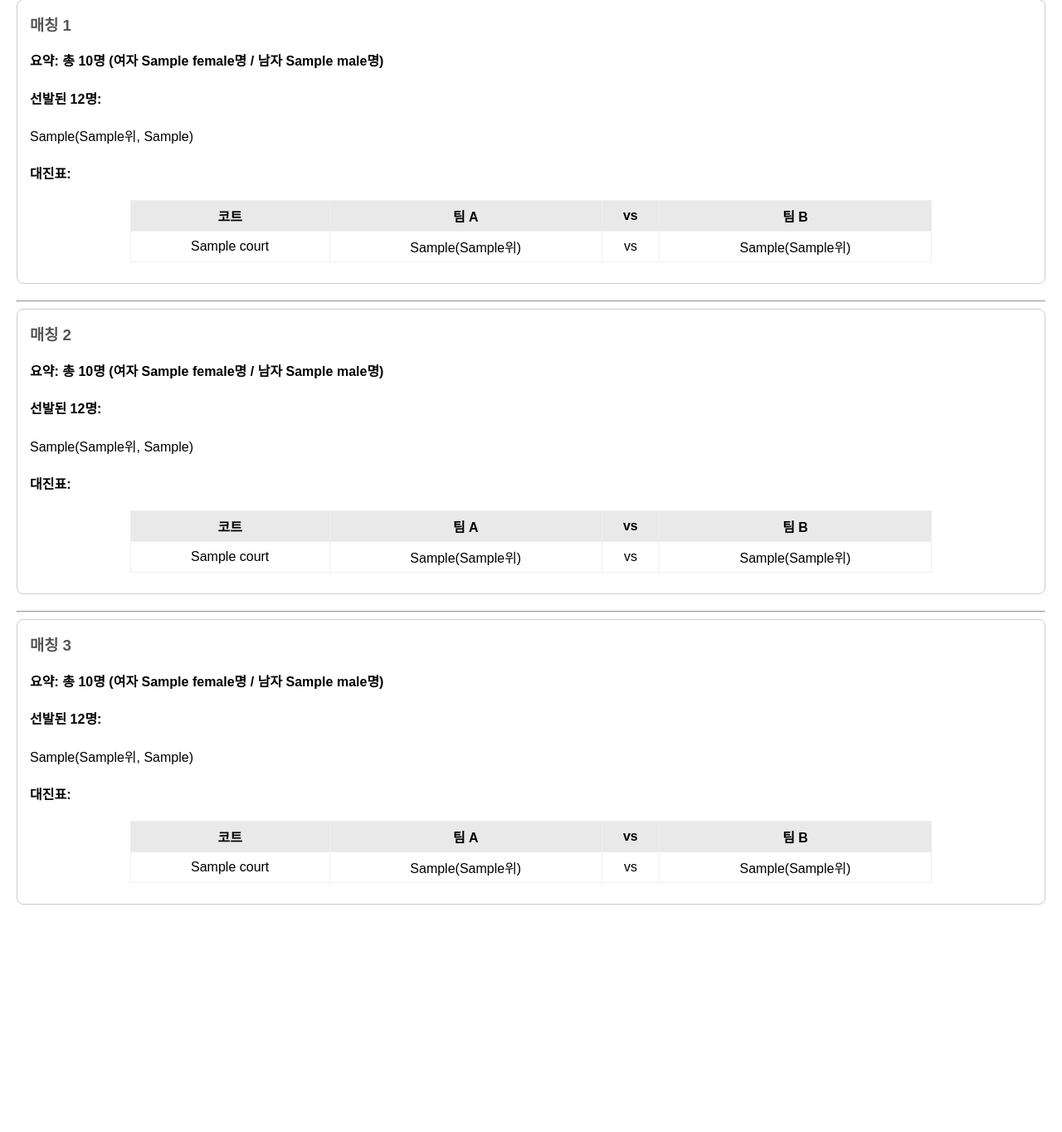
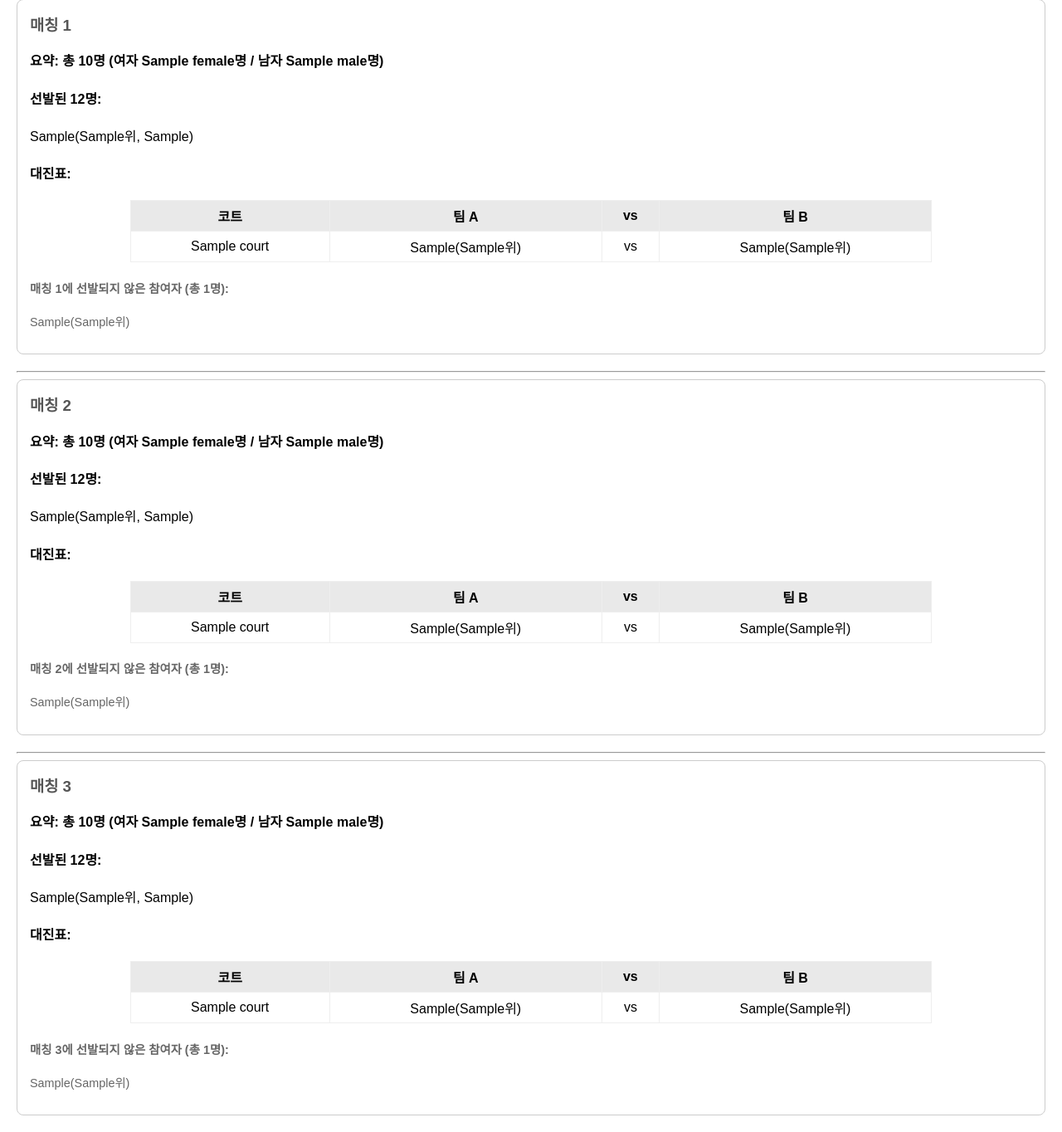
Before and after one commit to trainghost/tennis, a Flask app: template templates/members.html in a window 1280 px wide. Shown: the part 348-1712 px from the top of the page at 83% size. Before the commit the page ends 1438 px from the top, so only its background shows below. Run offline with Flask 3, Linux system fonts and the light colour scheme; the template is opened without the code that fills it: most values are stand-ins (such as "Sample title", 1, 10 or a date in 2020).

Commit message:
Update members.html

```diff
--- a/templates/members.html
+++ b/templates/members.html
@@ -19,6 +19,7 @@
         .team-table th { background-color: #e9e9e9; }
         .btn-submit { padding: 10px 20px; background-color: #4CAF50; color: white; border: none; border-radius: 5px; cursor: pointer; font-size: 16px; }
         .btn-submit:hover { background-color: #45a049; }
+        .non-selected { margin-top: 15px; font-size: 0.9em; color: #666; }
     </style>
 </head>
 <body>
@@ -102,21 +103,32 @@
                             <td>{{ match.court }}</td>
                             <td>
                                 {% for player in match.team_a %}
-                                    {{ player.이름 }}({{ player.순위 }}위){% if not loop.last %}/{% endif %} {# 이름(순위)으로 표시 #}
+                                    {{ player.이름 }}({{ player.순위 }}위){% if not loop.last %}/{% endif %}
                                 {% endfor %}
                             </td>
                             <td>vs</td>
                             <td>
                                 {% for player in match.team_b %}
-                                    {{ player.이름 }}({{ player.순위 }}위){% if not loop.last %}/{% endif %} {# 이름(순위)으로 표시 #}
+                                    {{ player.이름 }}({{ player.순위 }}위){% if not loop.last %}/{% endif %}
                                 {% endfor %}
                             </td>
+
                         </tr>
                         {% endfor %}
                     </tbody>
                 </table>
             {% else %}
                 <p>매칭 1 대진표를 생성할 수 없습니다. 참여자 수가 12명이 아니거나, 성별 구성에 해당하는 대진표 규칙이 없습니다.</p>
+            {% endif %}
+            {% if non_selected_participants_1 %}
+                <div class="non-selected">
+                    <h4>매칭 1에 선발되지 않은 참여자 (총 {{ non_selected_participants_1|length }}명):</h4>
+                    <p>
+                        {% for p in non_selected_participants_1 %}
+                            {{ p.이름 }}({{ p.순위 }}위){% if not loop.last %}, {% endif %}
+                        {% endfor %}
+                    </p>
+                </div>
             {% endif %}
         {% else %}
             <p>매칭 1에 선택된 참여자가 없습니다.</p>
@@ -154,13 +166,13 @@
                             <td>{{ match.court }}</td>
                             <td>
                                 {% for player in match.team_a %}
-                                    {{ player.이름 }}({{ player.순위 }}위){% if not loop.last %}/{% endif %} {# 이름(순위)으로 표시 #}
+                                    {{ player.이름 }}({{ player.순위 }}위){% if not loop.last %}/{% endif %}
                                 {% endfor %}
                             </td>
                             <td>vs</td>
                             <td>
                                 {% for player in match.team_b %}
-                                    {{ player.이름 }}({{ player.순위 }}위){% if not loop.last %}/{% endif %} {# 이름(순위)으로 표시 #}
+                                    {{ player.이름 }}({{ player.순위 }}위){% if not loop.last %}/{% endif %}
                                 {% endfor %}
                             </td>
                         </tr>
@@ -169,6 +181,16 @@
                 </table>
             {% else %}
                 <p>매칭 2 대진표를 생성할 수 없습니다. 참여자 수가 12명이 아니거나, 성별 구성에 해당하는 대진표 규칙이 없습니다.</p>
+            {% endif %}
+            {% if non_selected_participants_2 %}
+                <div class="non-selected">
+                    <h4>매칭 2에 선발되지 않은 참여자 (총 {{ non_selected_participants_2|length }}명):</h4>
+                    <p>
+                        {% for p in non_selected_participants_2 %}
+                            {{ p.이름 }}({{ p.순위 }}위){% if not loop.last %}, {% endif %}
+                        {% endfor %}
+                    </p>
+                </div>
             {% endif %}
         {% else %}
             <p>매칭 2에 선택된 참여자가 없습니다.</p>
@@ -206,13 +228,13 @@
                             <td>{{ match.court }}</td>
                             <td>
                                 {% for player in match.team_a %}
-                                    {{ player.이름 }}({{ player.순위 }}위){% if not loop.last %}/{% endif %} {# 이름(순위)으로 표시 #}
+                                    {{ player.이름 }}({{ player.순위 }}위){% if not loop.last %}/{% endif %}
                                 {% endfor %}
                             </td>
                             <td>vs</td>
                             <td>
                                 {% for player in match.team_b %}
-                                    {{ player.이름 }}({{ player.순위 }}위){% if not loop.last %}/{% endif %} {# 이름(순위)으로 표시 #}
+                                    {{ player.이름 }}({{ player.순위 }}위){% if not loop.last %}/{% endif %}
                                 {% endfor %}
                             </td>
                         </tr>
@@ -222,6 +244,16 @@
             {% else %}
                 <p>매칭 3 대진표를 생성할 수 없습니다. 참여자 수가 12명이 아니거나, 성별 구성에 해당하는 대진표 규칙이 없습니다.</p>
             {% endif %}
+            {% if non_selected_participants_3 %}
+                <div class="non-selected">
+                    <h4>매칭 3에 선발되지 않은 참여자 (총 {{ non_selected_participants_3|length }}명):</h4>
+                    <p>
+                        {% for p in non_selected_participants_3 %}
+                            {{ p.이름 }}({{ p.순위 }}위){% if not loop.last %}, {% endif %}
+                        {% endfor %}
+                    </p>
+                </div>
+            {% endif %}
         {% else %}
             <p>매칭 3에 선택된 참여자가 없습니다.</p>
         {% endif %}
```
